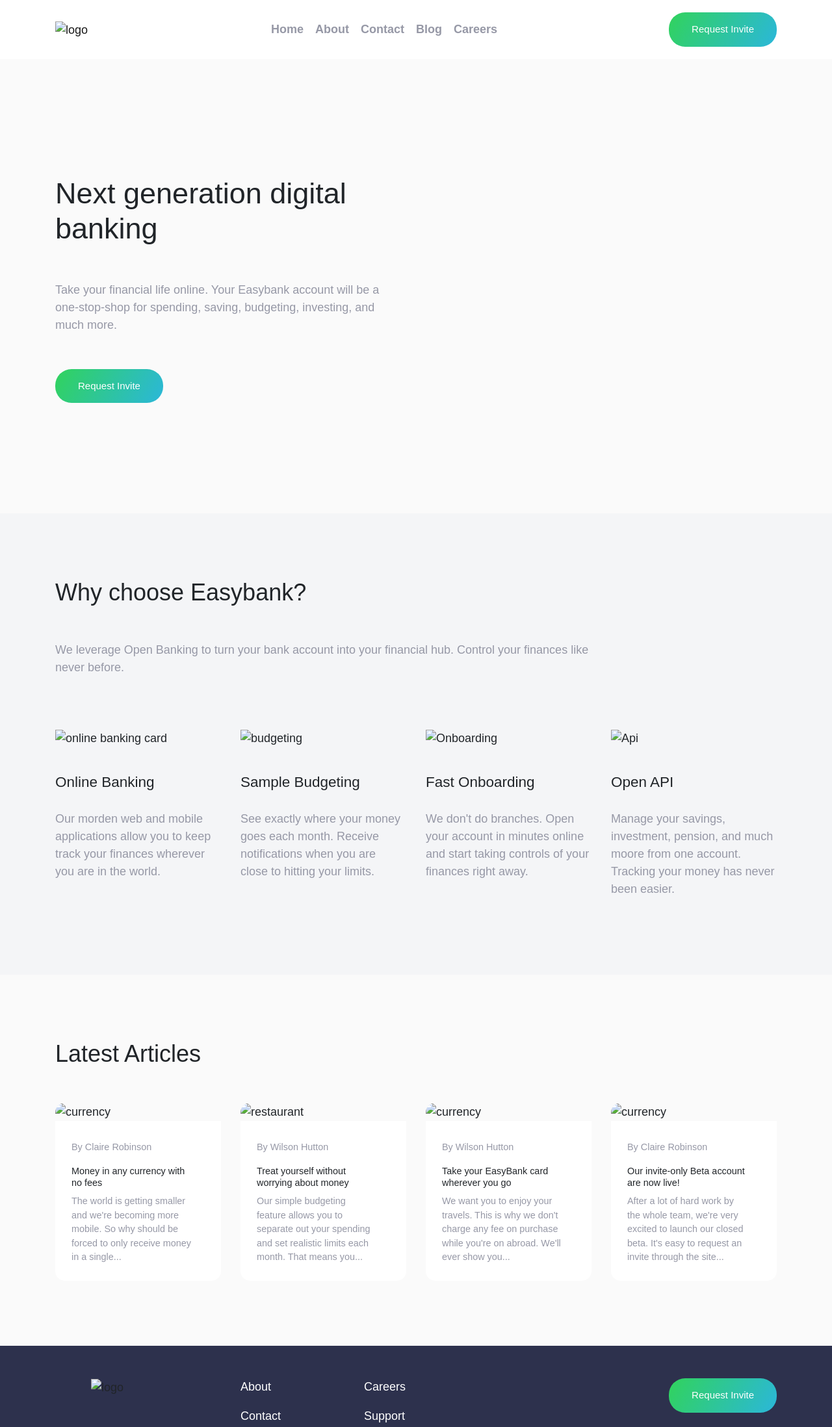
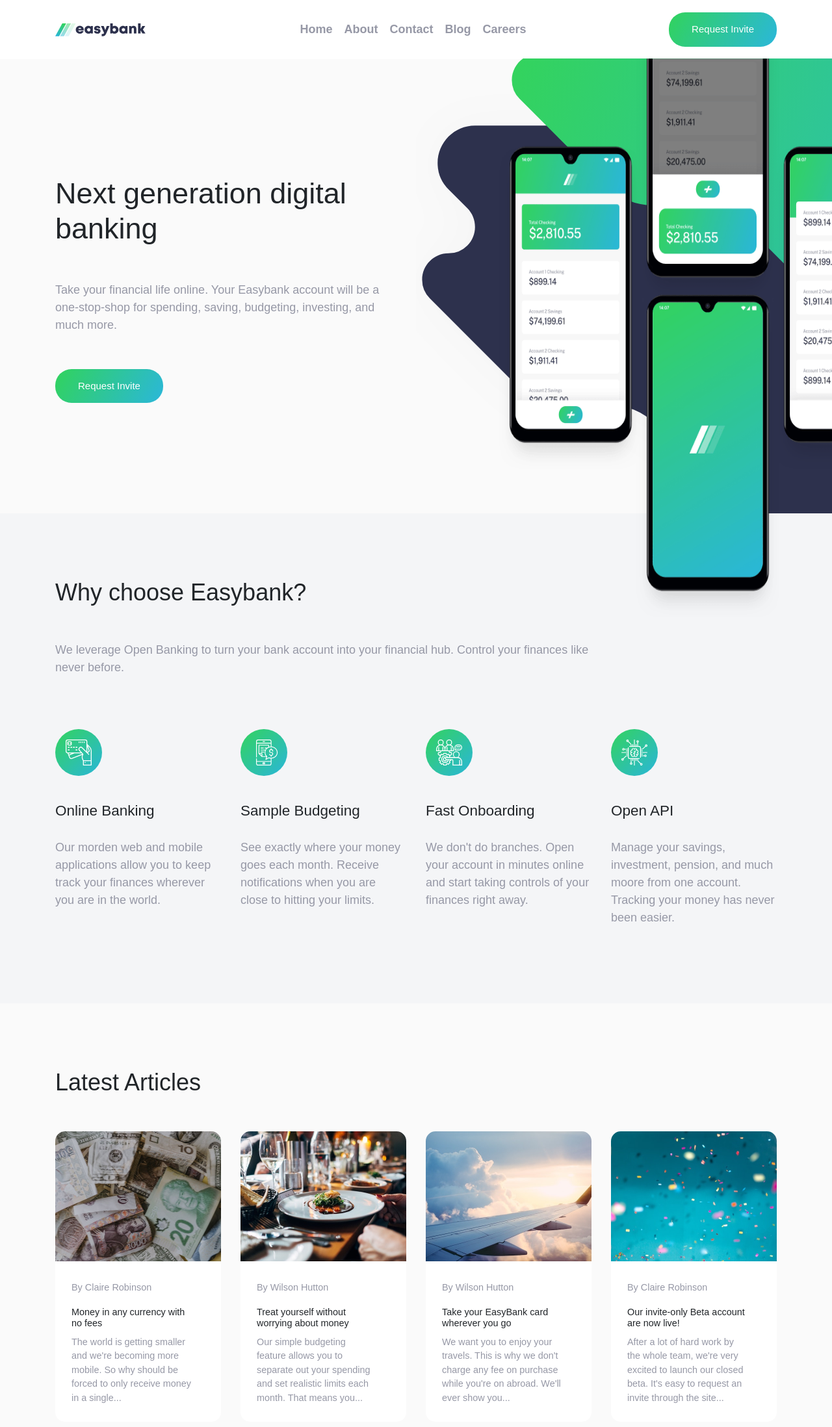
Before and after one commit to Ravikumarprajapat92/easy-bank, a plain HTML site: page dashboard.html in a window 1280 px wide. Shown: the top 2196 px of the page at 65% size. Drawn offline with nearby package versions, Linux system fonts and the light colour scheme; the site is published under a folder, as on GitHub Pages, so addresses that start at the root find nothing.

Commit message:
src changes

```diff
--- a/css/loginpage/main.scss
+++ b/css/loginpage/main.scss
@@ -1,10 +1,10 @@
 @font-face {
   font-family: poppins-;
-  src: url(/assest/intro-component-with-signup-form-master/poppins/Poppins-Regular.ttf);
+  src: url(../../assest/intro-component-with-signup-form-master/poppins/Poppins-Regular.ttf);
 }
 
 body {
-  background-image: url(/assest/intro-component-with-signup-form-master/images/bg-intro-desktop.png);
+  background-image: url(../../assest/intro-component-with-signup-form-master/images/bg-intro-desktop.png);
   background-color: hsl(0, 100%, 74%);
   height: 100vh;
   font-family: poppins;
--- a/css/main.scss
+++ b/css/main.scss
@@ -99,7 +99,7 @@
 
 .bg-img {
   position: absolute;
-  background-image: url(/assest/easybank-landing-page-master/images/bg-intro-desktop.svg);
+  background-image: url(../assest/easybank-landing-page-master/images/bg-intro-desktop.svg);
   width: 50%;
   height: 100%;
   top: 50%;
@@ -131,7 +131,7 @@
 
   @media screen and (max-width: 424px) {
     position: relative;
-    background-image: url(/assest/easybank-landing-page-master/images/bg-intro-mobile.svg);
+    background-image: url(../assest/easybank-landing-page-master/images/bg-intro-mobile.svg);
     background-position: unset;
     transform: unset;
     padding: 200px 0;
@@ -153,7 +153,7 @@
   &::after {
     content: "";
     display: block;
-    background-image: url(/assest/easybank-landing-page-master/images/image-mockups.png);
+    background-image: url(../assest/easybank-landing-page-master/images/image-mockups.png);
     width: 80%;
     margin: 0 0 0 auto;
     height: calc(100% + 160px);
--- a/dashboard.html
+++ b/dashboard.html
@@ -8,7 +8,7 @@
 
     <title>EasyBank</title>
     <!-- title image -->
-    <link rel="icon" href="/assest/easybank-landing-page-master/images/logo.png">
+    <link rel="icon" href="./assest/easybank-landing-page-master/images/logo.png">
 
     <script src="https://ajax.googleapis.com/ajax/libs/jquery/3.5.1/jquery.min.js"></script>
     <script src="https://cdnjs.cloudflare.com/ajax/libs/popper.js/1.16.0/umd/popper.min.js"></script>
@@ -29,11 +29,11 @@
         <div class="container">
             <nav class="px-0 navbar navbar-expand-md navbar-light">
                 <a class="navbar-brand" href="#">
-                    <img src="/assest/easybank-landing-page-master/images/logo.svg" alt="logo">
+                    <img src="./assest/easybank-landing-page-master/images/logo.svg" alt="logo">
                 </a>
                 <button class="border-0 navbar-toggler" type="button" data-toggle="collapse"
                     data-target="#collapsibleNavbar">
-                    <img src="/assest/easybank-landing-page-master/images/icon-hamburger.svg" alt="hamburger">
+                    <img src="./assest/easybank-landing-page-master/images/icon-hamburger.svg" alt="hamburger">
                 </button>
                 <div class="flex-column collapse navbar-collapse" id="collapsibleNavbar">
                     <ul class="navbar-nav">
@@ -81,28 +81,28 @@
             </p>
             <div class="row">
                 <div class="col-md-6 col-lg-3 mb-4 mb-lgd-0">
-                    <img src="/assest/easybank-landing-page-master/images/icon-online.svg" alt="online banking card">
+                    <img src="./assest/easybank-landing-page-master/images/icon-online.svg" alt="online banking card">
                     <h5 class="card-heading">Online Banking</h5>
                     <p>Our morden web and mobile applications allow you to keep track your
                         finances wherever you are in the world.</p>
                 </div>
 
                 <div class="col-md-6 col-lg-3 mb-4 mb-lg-0">
-                    <img src="/assest/easybank-landing-page-master/images/icon-budgeting.svg" alt="budgeting">
+                    <img src="./assest/easybank-landing-page-master/images/icon-budgeting.svg" alt="budgeting">
                     <h5 class="card-heading">Sample Budgeting</h5>
                     <p>See exactly where your money goes each month. Receive notifications when you are close to hitting
                         your limits.</p>
                 </div>
 
                 <div class="col-md-6 col-lg-3 mb-4 mb-md-0">
-                    <img src="/assest/easybank-landing-page-master/images/icon-onboarding.svg" alt="Onboarding">
+                    <img src="./assest/easybank-landing-page-master/images/icon-onboarding.svg" alt="Onboarding">
                     <h5 class="card-heading">Fast Onboarding</h5>
                     <p>We don't do branches. Open your account in minutes online and start taking controls of your
                         finances right away.</p>
                 </div>
 
                 <div class="col-md-6 col-lg-3 mb-4 mb-md-0">
-                    <img src="/assest/easybank-landing-page-master/images/icon-api.svg" alt="Api">
+                    <img src="./assest/easybank-landing-page-master/images/icon-api.svg" alt="Api">
                     <h5 class="card-heading">Open API</h5>
                     <p>Manage your savings, investment, pension, and much moore from one account. Tracking your
                         money has never been easier.</p>
@@ -117,7 +117,7 @@
                 <div class="col-md-6 col-lg-3 mb-4 mb-lg-0">
                     <div class="artical-card">
                         <img class="artical-card-img"
-                            src="/assest/easybank-landing-page-master/images/image-currency.jpg" alt="currency"
+                            src="./assest/easybank-landing-page-master/images/image-currency.jpg" alt="currency"
                             width="100%" height="50%">
                         <div class="artical-card-txt">
                             <p class="small">By Claire Robinson</p>
@@ -131,7 +131,7 @@
                 <div class="col-md-6 col-lg-3 mb-4 mb-lg-0">
                     <div class="artical-card">
                         <img class="artical-card-img"
-                            src="/assest/easybank-landing-page-master/images/image-restaurant.jpg" alt="restaurant"
+                            src="./assest/easybank-landing-page-master/images/image-restaurant.jpg" alt="restaurant"
                             width="100%" height="50%">
                         <div class="artical-card-txt">
                             <p class="small">By Wilson Hutton</p>
@@ -144,7 +144,7 @@
                 </div>
                 <div class="col-md-6 col-lg-3 mb-4 mb-md-0">
                     <div class="artical-card">
-                        <img class="artical-card-img" src="/assest/easybank-landing-page-master/images/image-plane.jpg"
+                        <img class="artical-card-img" src="./assest/easybank-landing-page-master/images/image-plane.jpg"
                             alt="currency" width="100%" height="50%">
                         <div class="artical-card-txt">
                             <p class="small">By Wilson Hutton</p>
@@ -158,7 +158,7 @@
                 <div class="col-md-6 col-lg-3 mb-4 mb-md-0">
                     <div class="artical-card">
                         <img class="artical-card-img"
-                            src="/assest/easybank-landing-page-master/images/image-confetti.jpg" alt="currency"
+                            src="./assest/easybank-landing-page-master/images/image-confetti.jpg" alt="currency"
                             width="100%" height="50%">
                         <div class="artical-card-txt">
                             <p class="small">By Claire Robinson</p>
@@ -176,7 +176,7 @@
         <div class="container">
             <div class="row">
                 <div class=" col-md-3 col-lg-2  text-center mb-4 mb-md-0">
-                    <img src="/assest/easybank-landing-page-master/images/logo.svg" alt="logo">
+                    <img src="./assest/easybank-landing-page-master/images/logo.svg" alt="logo">
                     <div class="social-media justify-content-md-between ">
                         <i class="fab fa-facebook-square mr-3 mr-md-0"></i>
                         <i class="social-media-icon mr-3 mr-md-0 fab fa-youtube"></i>
--- a/js/main.js
+++ b/js/main.js
@@ -14,7 +14,7 @@
     let errorTxt = document.getElementsByClassName("error-msg");
 
     if (!!fName && !!lName && !!eMail && !!pass) {
-        location.replace("/dashboard.html")
+        location.replace("./dashboard.html")
     } else {
         for (var i = 0; i < formGroup.length; i++) {
             formGroup[i].classList.add("error");
```
Also changed, not shown: index.html (+20 -11 lines), assest/intro-component-with-signup-form-master/poppins/Poppins-Regular.ttf (added), css/loginpage/main.css, css/main.css, 2 other files.
